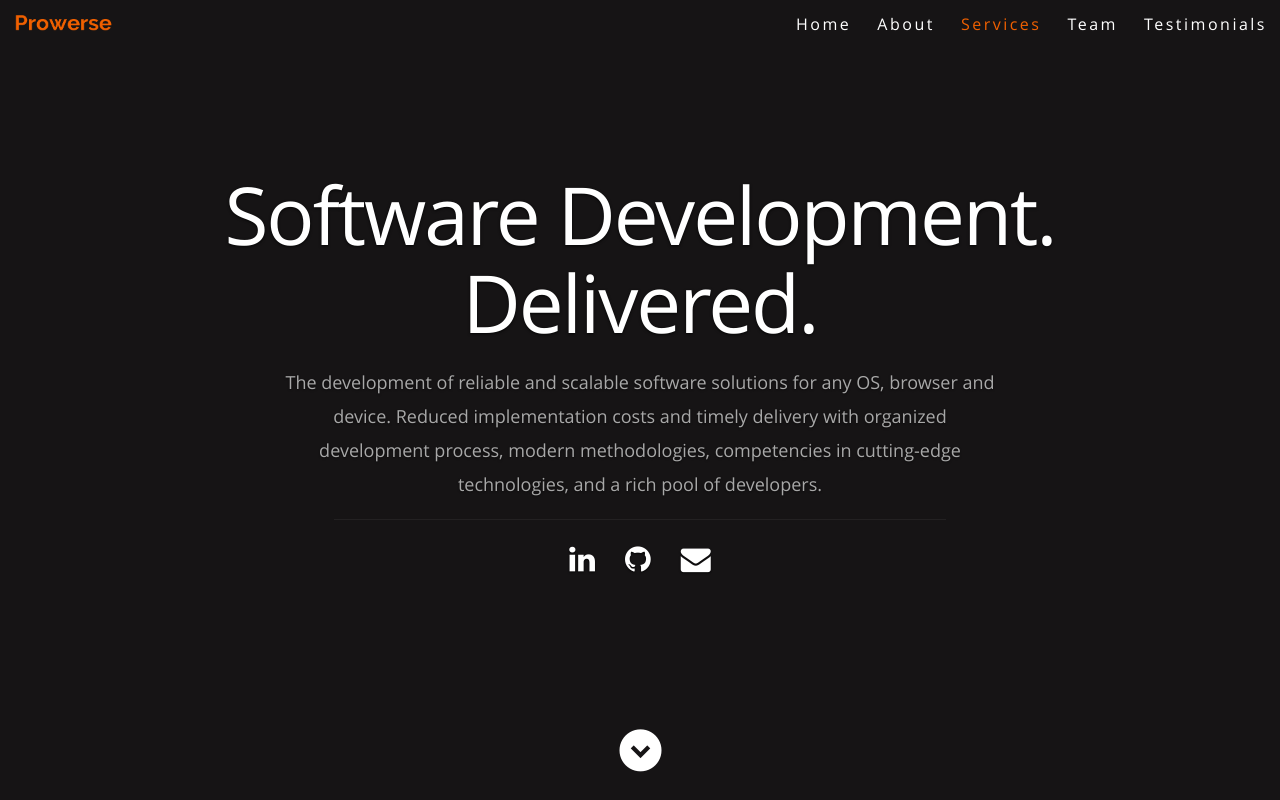
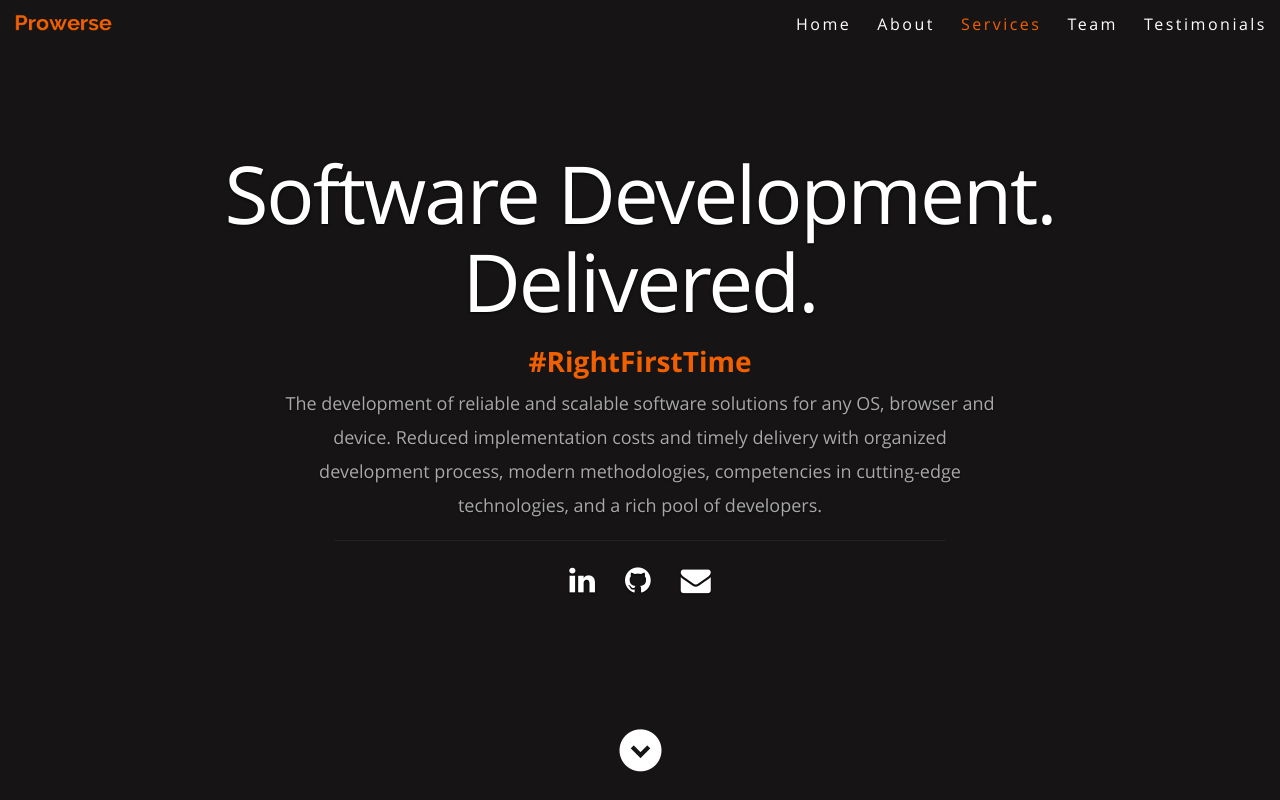
Before and after one commit to prowerse/try-reat-rt, a React (Create React App) app in the folder try-react-rt/: page / in a window 1280 px wide. Shown: the top 800 px of the page. Built offline with nearby package versions, Linux system fonts and the light colour scheme.

Commit message:
changed home page

```diff
--- a/try-react-rt/public/css/default.css
+++ b/try-react-rt/public/css/default.css
@@ -172,6 +172,7 @@ h6 { font-size: 14px; line-height: 30px; }
 .subheader { }
 
 h2.footer { color: #ffffff;}
+h2.header { color: #F06000;}
 h3.resume { font-size: 22px; line-height: 30px; margin-bottom: 0px;}
 h1.logo { font-size: 22px;  text-align: left; color: #fff;   letter-spacing: 2.5px;}
 
--- a/try-react-rt/public/resumeData.json
+++ b/try-react-rt/public/resumeData.json
@@ -1,6 +1,7 @@
 {
   "main": {
     "name":"Software Development. Delivered.",
+    "occupation":"#RightFirstTime",
     "description":"The development of reliable and scalable software solutions for any OS, browser and device. Reduced implementation costs and timely delivery with organized development process, modern methodologies, competencies in cutting-edge technologies, and a rich pool of developers.",
     "image":"profilepic.png",
     "bio":"Prowerse believes in a personalized approach to every customer. The selection of development practice is tailored to customer's specific business needs. Be it classical methodologies, such as Waterfall or Prototype development, or modern approaches like Agile, Kanban, Lean or Extreme Programming, Prowerse ensures a timely delivery of the project.",
@@ -99,7 +100,7 @@
       {
         "title":"Robin Abrol",
         "category":"Director - Strategic Alliances",
-        "image":"linkedin.png",
+        "image":"robin-abrol.jpeg",
         "url":"https://www.linkedin.com/in/robin-abrol-0963471b5/"
       },
       {
--- a/try-react-rt/src/Components/Header.js
+++ b/try-react-rt/src/Components/Header.js
@@ -68,6 +68,7 @@ class Header extends Component {
         <div className="row banner">
           <div className="banner-text">
             <h1 className="responsive-headline">{name}</h1>
+            <h2 className="header">{occupation}</h2>
             <h3>{description}</h3>
             <hr />
             <ul className="social">{networks}</ul>
```
Also changed, not shown: try-react-rt/public/images/portfolio/robin-abrol.jpeg (added).
